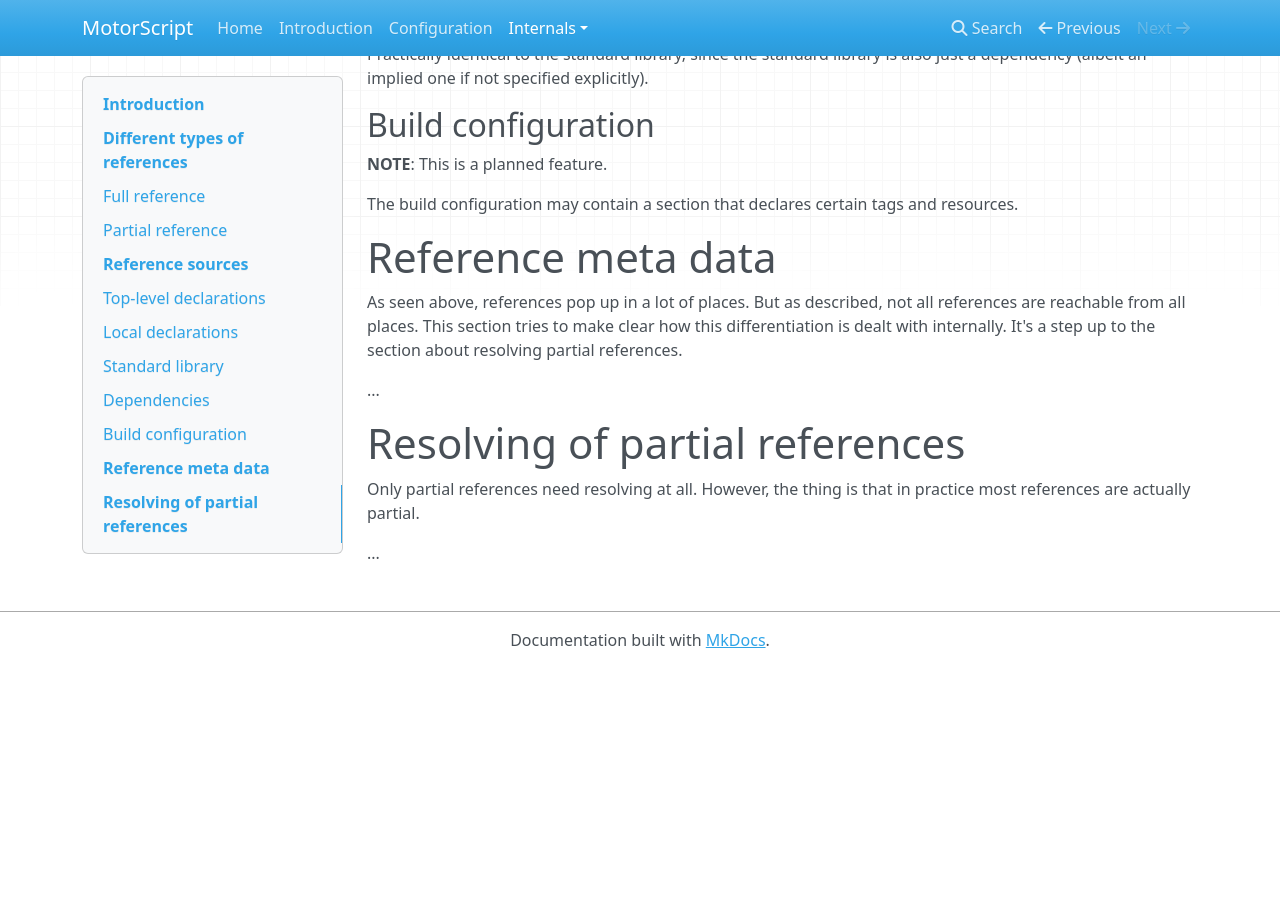
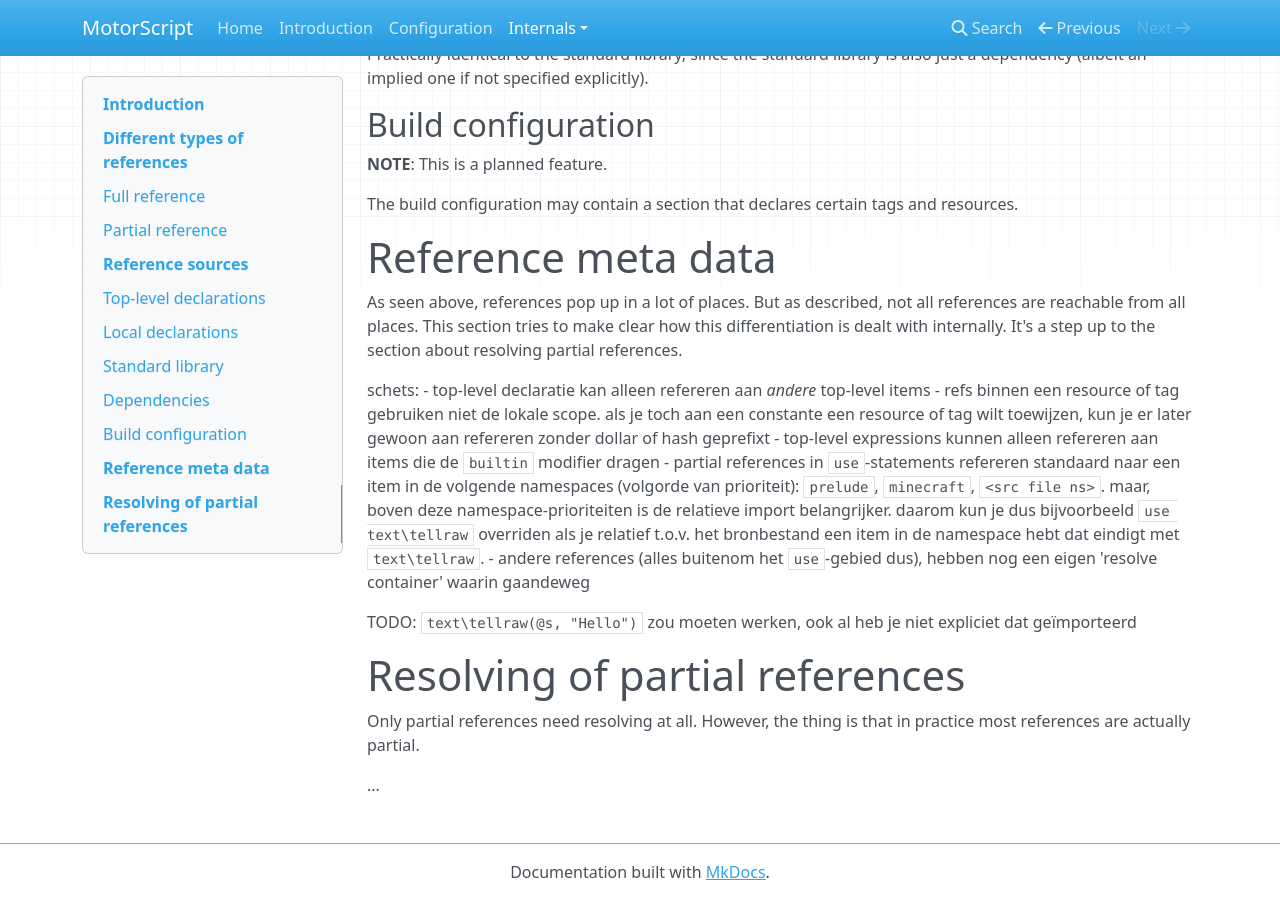
Before and after one commit to jochembroekhoff/motorscript-v2-rework, an MkDocs documentation site: the page built from docs/internals/references.md, in a window 1280 px wide and 900 px high, scrolled down 2360 px. Built offline with MkDocs 1.6.1, drawn with Linux system fonts in a browser that asks for light colours; nearby versions of some CDN libraries; before the commit the page ends 3028 px from its top, so only the background shows below that.

Commit message:
Schets docs "Reference Meta Data".

```diff
--- a/docs/internals/references.md
+++ b/docs/internals/references.md
@@ -120,7 +120,18 @@ As seen above, references pop up in a lot of places. But as described, not all r
 This section tries to make clear how this differentiation is dealt with internally. It's a step up to the section about
 resolving partial references.
 
-...
+schets:
+- top-level declaratie kan alleen refereren aan _andere_ top-level items
+- refs binnen een resource of tag gebruiken niet de lokale scope. als je toch aan een constante een resource of tag
+  wilt toewijzen, kun je er later gewoon aan refereren zonder dollar of hash geprefixt
+- top-level expressions kunnen alleen refereren aan items die de `builtin` modifier dragen
+- partial references in `use`-statements refereren standaard naar een item in de volgende namespaces (volgorde van
+  prioriteit): `prelude`, `minecraft`, `<src file ns>`. maar, boven deze namespace-prioriteiten is de relatieve import
+  belangrijker. daarom kun je dus bijvoorbeeld `use text\tellraw` overriden als je relatief t.o.v. het bronbestand een
+  item in de namespace hebt dat eindigt met `text\tellraw`.
+- andere references (alles buitenom het `use`-gebied dus), hebben nog een eigen 'resolve container' waarin gaandeweg
+
+TODO: `text\tellraw(@s, "Hello")` zou moeten werken, ook al heb je niet expliciet dat ge&iuml;mporteerd
 
 # Resolving of partial references
 
```
